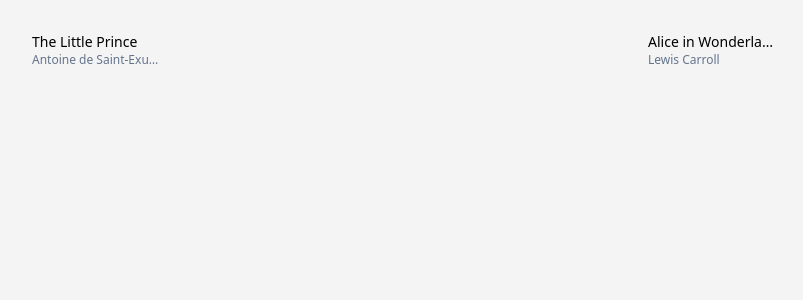
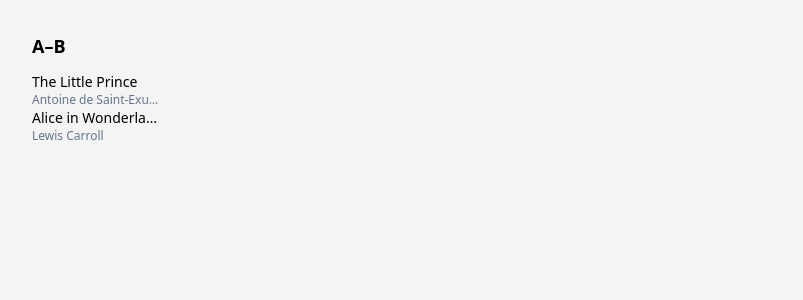
Before and after one commit to DenizShayan/chalky-library-frontend, a React (Vite) app in the folder chalky-library-frontend/: page / in a window 1280 px wide. Shown: the top 300 px of the page, without its empty margins (0-803 px from the left). Built offline with nearby package versions, Linux system fonts and the light colour scheme.

Commit message:
Update Library.jsx

```diff
--- a/chalky-library-frontend/src/pages/Library.jsx
+++ b/chalky-library-frontend/src/pages/Library.jsx
@@ -1,14 +1,10 @@
 import { mockBooks } from "../data/mockBooks";
-import BookCard from "../components/BookCard";
+import BookGroup from "../components/BookGroup";
 
 export default function Library() {
-    return (
-        <div className="p-4">
-            <div className="grid grid-cols-2 gap-4">
-                {mockBooks.map((b) => (
-                    <BookCard key={b.id} book={b} />
-                ))}
-            </div>
-        </div>
-    );
+  return (
+    <div className="p-4">
+      <BookGroup title="A–B" books={mockBooks} />
+    </div>
+  );
 }
```
